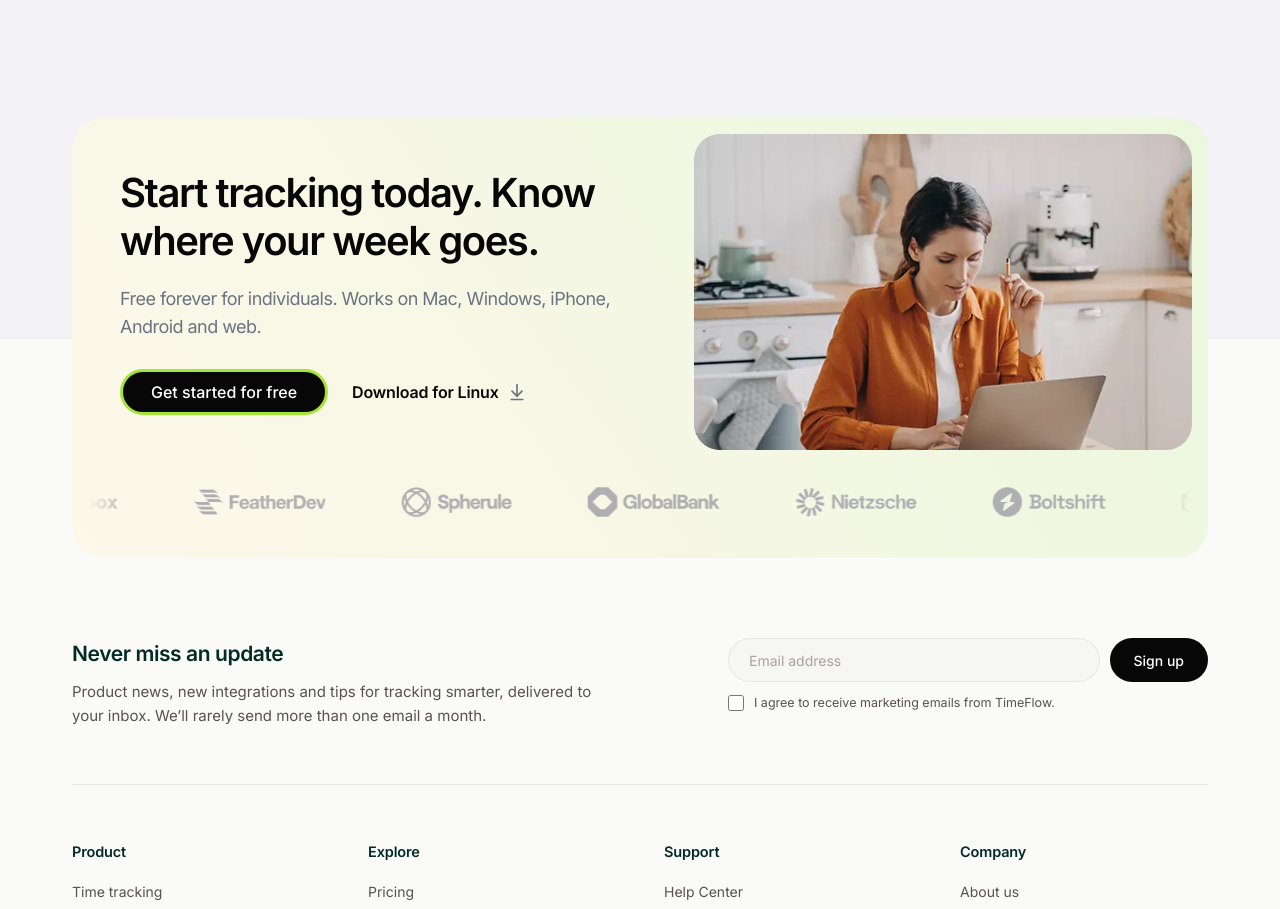
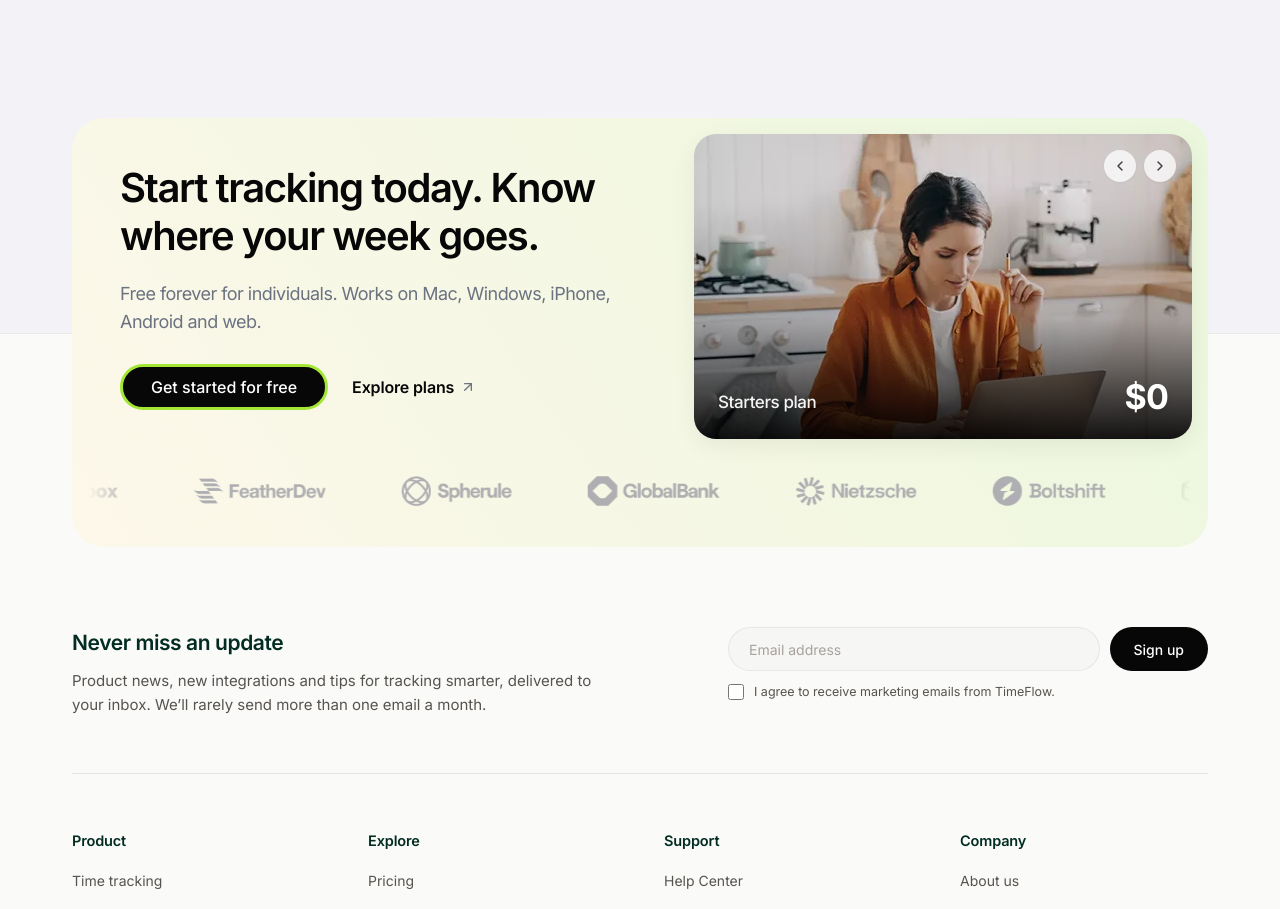
Before and after one commit to Hamza-Ziyard/trientic-assignment, a React (Vite) app: page / in a window 1280 px wide. Shown: the part 8340-9249 px from the top of the page. Built offline with nearby package versions, Linux system fonts and the light colour scheme.

Commit message:
feat: add interactive pricing plan image slider to cta banner section

```diff
--- a/src/components/CtaBannerSection.jsx
+++ b/src/components/CtaBannerSection.jsx
@@ -1,46 +1,42 @@
-import React, { useMemo } from 'react'
-import { ArrowDownToLine } from 'lucide-react'
+import React, { useState } from 'react'
+import { ArrowUpRight, ChevronLeft, ChevronRight } from 'lucide-react'
 import FadeInOnScroll from './FadeInOnScroll.jsx'
 import LogoMarquee from './LogoMarquee.jsx'
 
-function getDeviceDownloadInfo() {
-  if (typeof window === 'undefined' || typeof navigator === 'undefined') {
-    return { label: 'Download for Mac', href: '#download-mac' }
+const plans = [
+  {
+    name: 'Starters',
+    tagline: 'Essential time tracking',
+    price: '$0',
+    image: '/images/cta-banner-img.webp',
+    imageAlt: 'Person working on laptop at home',
+  },
+  {
+    name: 'Business',
+    tagline: 'Advanced AI & automations',
+    price: '$12',
+    image: '/images/cta-banner-img-2.webp', // placeholder image
+    imageAlt: 'Pro dashboard insights preview',
+  },
+  {
+    name: 'Enterprise',
+    tagline: 'Custom controls & scale',
+    price: 'Custom',
+    image: '/images/cta-banner-img-3.webp', // placeholder image
+    imageAlt: 'Enterprise team management preview',
+  },
+]
+
+export default function CtaBannerSection() {
+  const [currentIndex, setCurrentIndex] = useState(0)
+
+  const handlePrev = () => {
+    setCurrentIndex((prev) => (prev === 0 ? plans.length - 1 : prev - 1))
   }
 
-  const ua = navigator.userAgent || ''
-  const platform = navigator.userAgentData?.platform || navigator.platform || ''
-
-  // Detect iOS / iPadOS (including iPad on iOS 13+ reporting as MacIntel with touch points)
-  const isIOS =
-    /iPad|iPhone|iPod/i.test(ua) ||
-    (platform === 'MacIntel' && navigator.maxTouchPoints > 1)
-
-  if (isIOS) {
-    return { label: 'Download for iOS', href: '#download-ios' }
+  const handleNext = () => {
+    setCurrentIndex((prev) => (prev === plans.length - 1 ? 0 : prev + 1))
   }
-
-  if (/Android/i.test(ua)) {
-    return { label: 'Download for Android', href: '#download-android' }
-  }
-
-  if (/Win/i.test(platform) || /Windows/i.test(ua)) {
-    return { label: 'Download for Windows', href: '#download-windows' }
-  }
-
-  if (/Mac/i.test(platform) || /Macintosh|Mac OS X/i.test(ua)) {
-    return { label: 'Download for Mac', href: '#download-mac' }
-  }
-
-  if (/Linux/i.test(platform) || /Linux/i.test(ua)) {
-    return { label: 'Download for Linux', href: '#download-linux' }
-  }
-
-  return { label: 'Download the app', href: '#download' }
-}
-
-export default function CtaBannerSection() {
-  const downloadInfo = useMemo(() => getDeviceDownloadInfo(), [])
 
   return (
     <section
@@ -55,7 +51,7 @@ export default function CtaBannerSection() {
               background: 'linear-gradient(235deg, #EBF7DD 0%, #FDF8EA 100%)',
             }}
           >
-            {/* Top Row: Left Content + Right Image */}
+            {/* Top Row: Left Content + Right Image Slider */}
             <div className="flex flex-col lg:flex-row lg:items-center lg:justify-between gap-8 lg:gap-10 lg:pl-8">
               {/* Left Content */}
               <div className="max-w-[580px] py-2 lg:py-6">
@@ -80,26 +76,81 @@ export default function CtaBannerSection() {
                   </a>
 
                   <a
-                    href={downloadInfo.href}
-                    className="inline-flex items-center gap-2 text-[16px] font-semibold tracking-[-0.01em] text-[#070707] hover:opacity-75 transition-opacity"
+                    href="#pricing"
+                    className="inline-flex items-center gap-1.5 text-[16px] font-semibold tracking-[-0.01em] text-[#070707] hover:opacity-75 transition-opacity group"
                   >
-                    <span>{downloadInfo.label}</span>
-                    <ArrowDownToLine
-                      className="w-5 h-5 text-gray-500 stroke-[2]"
+                    <span>Explore plans</span>
+                    <ArrowUpRight
+                      className="w-4 h-4 text-gray-500 group-hover:translate-x-0.5 group-hover:-translate-y-0.5 transition-transform"
                       aria-hidden="true"
                     />
                   </a>
                 </div>
               </div>
 
-              {/* Right Image */}
-              <div className="w-full lg:w-[460px] xl:w-[498px] shrink-0 overflow-hidden rounded-[22px]">
-                <img
-                  src="/images/cta-banner-img.webp"
-                  alt="Person working on a laptop at home"
-                  loading="lazy"
-                  className="w-full h-auto object-cover block"
-                />
+              {/* Right: Plan Image Slider with Overlay Text & Arrows matching screenshot */}
+              <div className="w-full lg:w-[460px] xl:w-[498px] shrink-0">
+                <div className="relative w-full aspect-[16/10] sm:aspect-[16/9.5] lg:h-[290px] xl:h-[305px] rounded-[22px] overflow-hidden shadow-[0_8px_24px_rgba(0,0,0,0.06)] group select-none">
+                  {/* Sliding Images Container */}
+                  <div
+                    className="flex w-full h-full transition-transform duration-500 ease-out"
+                    style={{
+                      transform: `translateX(-${currentIndex * 100}%)`,
+                    }}
+                  >
+                    {plans.map((plan) => (
+                      <div
+                        key={plan.name}
+                        className="w-full h-full shrink-0 relative"
+                      >
+                        <img
+                          src={plan.image}
+                          alt={plan.imageAlt}
+                          loading="lazy"
+                          className="w-full h-full object-cover block"
+                        />
+                      </div>
+                    ))}
+                  </div>
+
+                  {/* Top-Right Arrow Buttons */}
+                  <div className="absolute top-4 right-4 z-20 flex items-center gap-2">
+                    <button
+                      type="button"
+                      onClick={handlePrev}
+                      aria-label="Previous plan"
+                      className="w-8 h-8 rounded-full bg-white/75 hover:bg-white text-neutral-700 hover:text-black flex items-center justify-center backdrop-blur-md shadow-sm transition-all active:scale-95"
+                    >
+                      <ChevronLeft className="w-4 h-4 stroke-[2.2]" />
+                    </button>
+                    <button
+                      type="button"
+                      onClick={handleNext}
+                      aria-label="Next plan"
+                      className="w-8 h-8 rounded-full bg-white/75 hover:bg-white text-neutral-700 hover:text-black flex items-center justify-center backdrop-blur-md shadow-sm transition-all active:scale-95"
+                    >
+                      <ChevronRight className="w-4 h-4 stroke-[2.2]" />
+                    </button>
+                  </div>
+
+                  {/* Subtle Gradient for Bottom Text Contrast */}
+                  <div className="absolute inset-x-0 bottom-0 h-60 bg-gradient-to-t from-black/90 via-black/20 to-transparent pointer-events-none z-10" />
+
+                  {/* Bottom Overlay Text: Plan Tagline & Price */}
+                  <div className="absolute inset-x-0 bottom-0 z-20 p-5 sm:p-6 flex items-end justify-between text-white">
+                    <div className="max-w-[70%]">
+                      <p className="text-[15px] sm:text-[17px] font-medium tracking-tight text-white/95 drop-shadow-sm">
+                        {plans[currentIndex].name} plan
+                      </p>
+                    </div>
+
+                    <div className="shrink-0 text-right">
+                      <span className="text-[28px] sm:text-[34px] font-bold leading-none tracking-tight text-white drop-shadow-md">
+                        {plans[currentIndex].price}
+                      </span>
+                    </div>
+                  </div>
+                </div>
               </div>
             </div>
 
```
Also changed, not shown: public/images/cta-banner-img-2.webp (added), public/images/cta-banner-img-3.webp (added).
